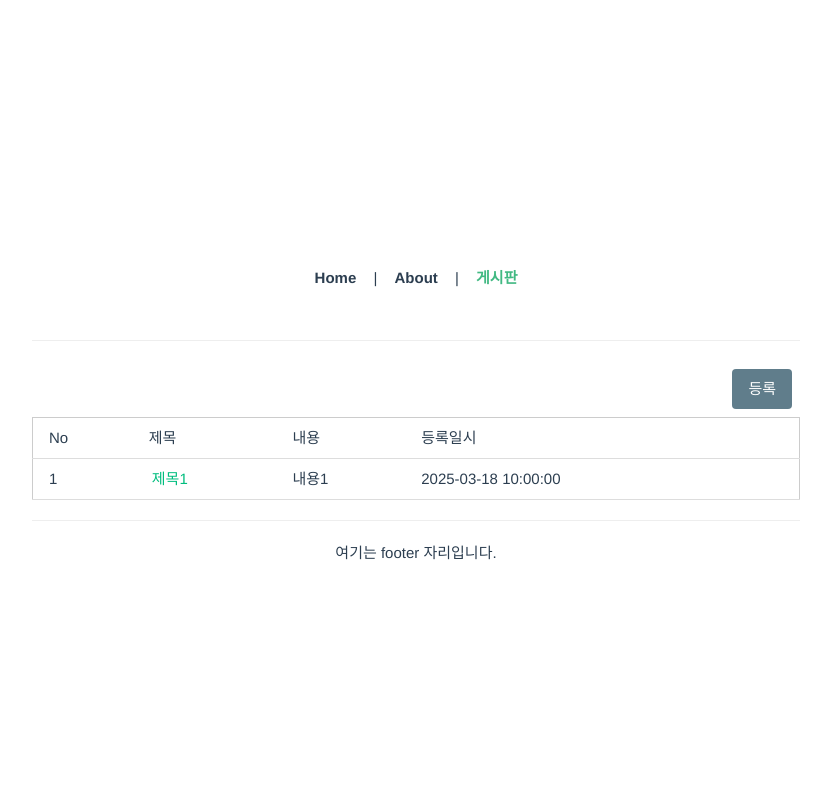
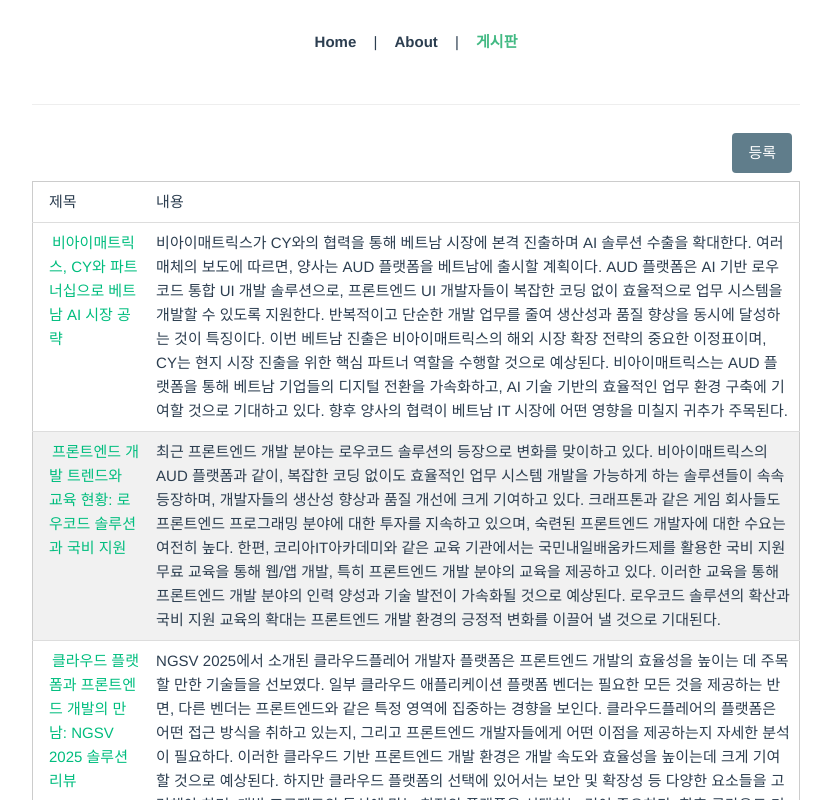
Before and after one commit to KIMGEEK/Newsis-Newsletter, a Vue app in the folder WEB/Front-end/: page /board/list in a window 1280 px wide. Shown: the top 800 px of the page, without its empty margins (224-1055 px from the left). Built offline with nearby package versions, Linux system fonts and the light colour scheme.

Commit message:
게시판 리스트에서 JSON 데이터를 사용하여 항목을 동적으로 로드하도록 수정. 불필요한 열 제거 및 코드 정리.
preview 기능 구현 전

```diff
--- a/WEB/Front-end/src/views/board/BoardList.vue
+++ b/WEB/Front-end/src/views/board/BoardList.vue
@@ -6,18 +6,14 @@
       <table class="w3-table-all">
         <thead>
         <tr>
-          <th>No</th>
           <th>제목</th>
           <th>내용</th>
-          <th>등록일시</th>
         </tr>
         </thead>
         <tbody>
         <tr v-for="(row, idx) in list" :key="idx">
-          <td>{{ row.idx }}</td>
           <td><a v-on:click="fnView(`${row.idx}`)">{{ row.title }}</a></td>
           <td>{{ row.text }}</td>
-          <td>{{ row.created_at }}</td>
         </tr>
         </tbody>
       </table>
@@ -43,11 +39,15 @@
   </template>
 
   <script>
+  import News from '../../assets/프론트엔드.json';
+
+  console.log(News);
   export default {
     data() { //변수생성
       return {
         requestBody: {}, //리스트 페이지 데이터전송
         list: {}, //리스트 데이터
+        News: [],
         no: '', //게시판 숫자처리
         paging: {
           block: 0,
@@ -75,17 +75,15 @@
       }
     },
     mounted() {
-      this.fnGetList()
+      this.fnGetList();
     },
     methods: {
       fnGetList() {
         this.list = [
-          {
-            idx: 1,
-            title: '제목1',
-            text: '내용1',
-            created_at: '2025-03-18 10:00:00'
-          }
+        News[0],
+        News[1],
+        News[2],
+        News[3]
         ]
       }
       }
```
